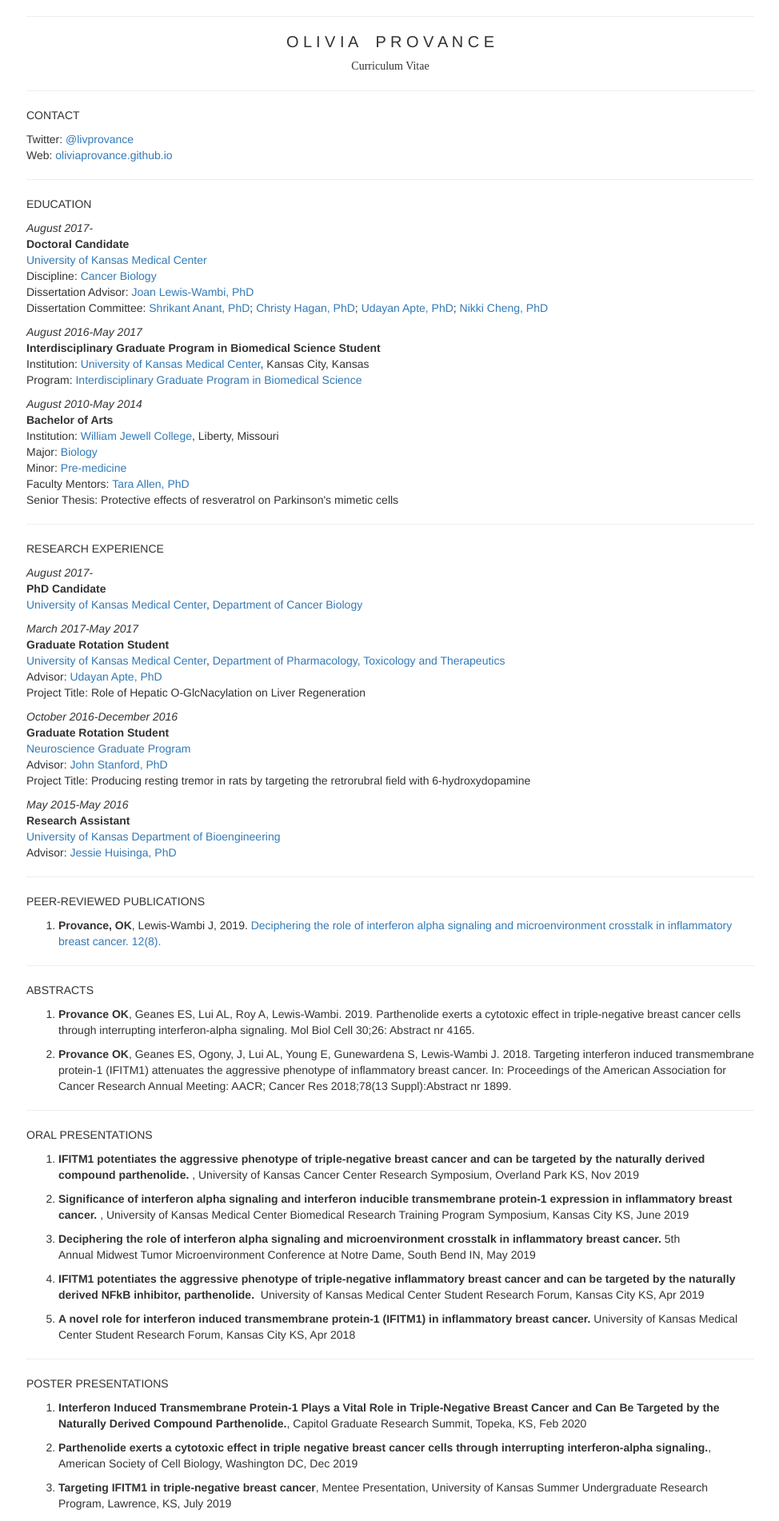
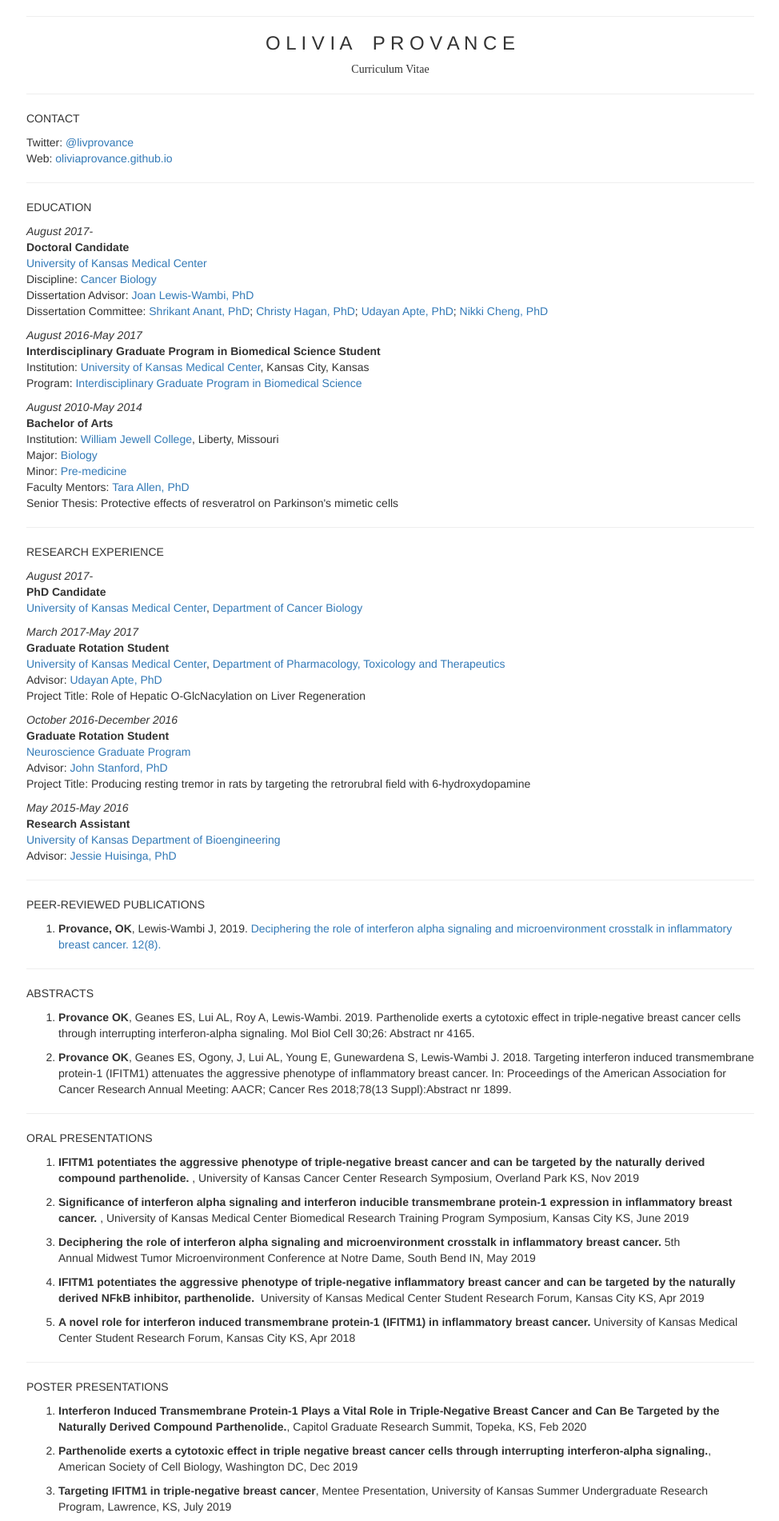
Before and after one commit to livprovance/oliviaprovance.github.io, a Jekyll site: the page CV/index.html, which Jekyll copies as it is, in a window 1280 px wide. Shown: the top 1902 px of the page at 80% size, without its empty margins (152-1126 px from the left). Built offline with Jekyll 4.4.1, drawn with Linux system fonts in a browser that asks for light colours.

Commit message:
Update index.html

```diff
--- a/CV/index.html
+++ b/CV/index.html
@@ -228,10 +228,10 @@
 
 <style type="text/css">
 h1 {
-  font-size: 20px;
+  font-size: 24px;
 }
 h1.title {
-  font-size: 20px;
+  font-size: 24px;
 }
 h2 {
   font-size: 30px;
```
